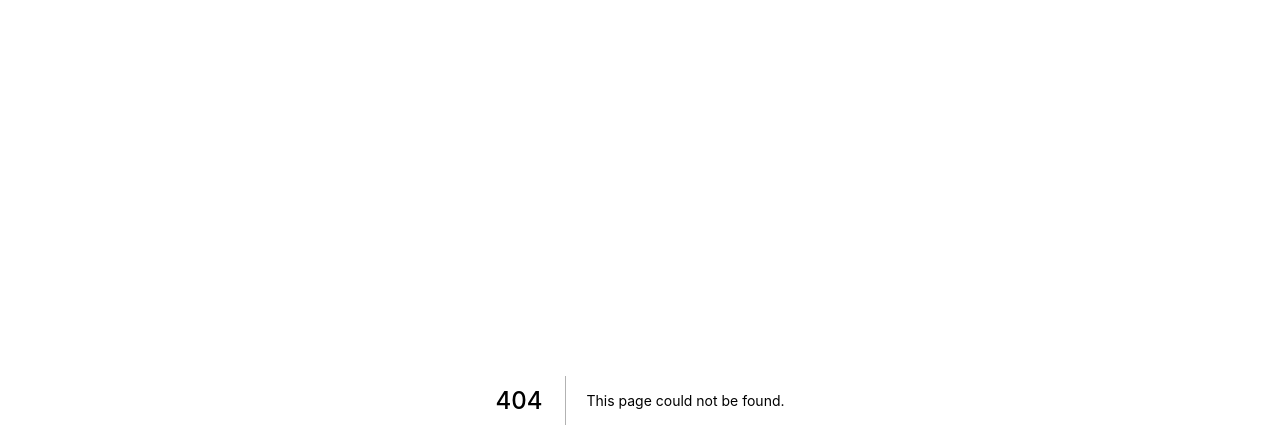
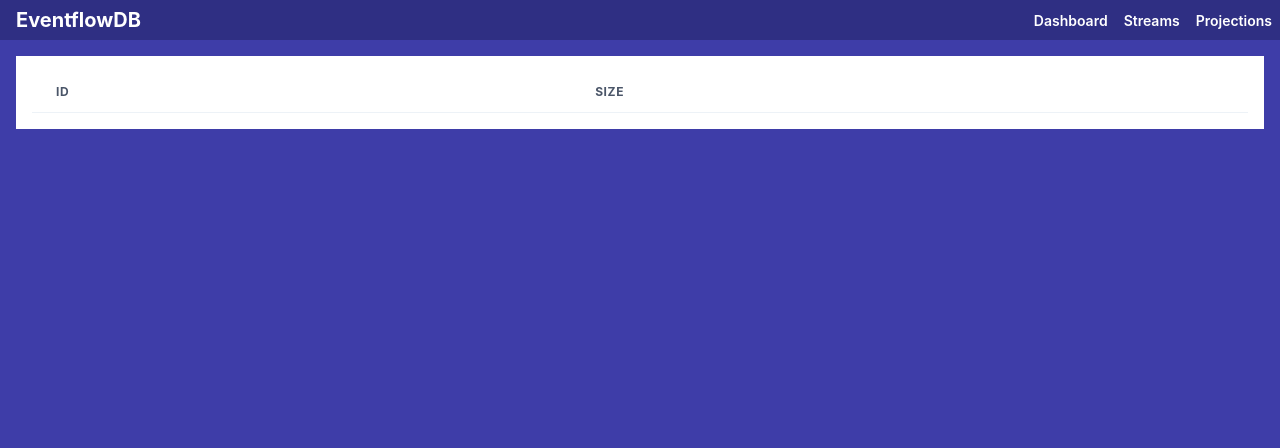
Before and after one commit to KajJagtenberg/eventdb, a Next.js app in the folder v2/webui/: page /streams in a window 1280 px wide. Before the commit this address had no page. Shown: the top 448 px of the page. Built offline with nearby package versions, Linux system fonts and the light colour scheme.

Commit message:
Created Streams page

```diff
--- /dev/null
+++ b/v2/webui/components/StreamsTable.tsx
@@ -0,0 +1,17 @@
+import { Flex, Table, Thead, Tbody, Tr, Th } from '@chakra-ui/react';
+
+export const StreamsTable = () => {
+  return (
+    <Flex m={4} p={4} bg="white">
+      <Table variant="simple">
+        <Thead size="sm">
+          <Tr>
+            <Th>ID</Th>
+            <Th>Size</Th>
+          </Tr>
+        </Thead>
+        <Tbody></Tbody>
+      </Table>
+    </Flex>
+  );
+};
--- /dev/null
+++ b/v2/webui/pages/streams.tsx
@@ -0,0 +1,18 @@
+import { Flex } from '@chakra-ui/react';
+import { Layout } from '../components/Layout';
+import { Navbar } from '../components/Navbar';
+import { StreamsTable } from '../components/StreamsTable';
+
+const Streams = () => {
+  return (
+    <Layout title="EventflowDB - Streams">
+      <Flex flexDirection="column" bg="brand.500" h="100vh">
+        <Navbar />
+
+        <StreamsTable />
+      </Flex>
+    </Layout>
+  );
+};
+
+export default Streams;
```
